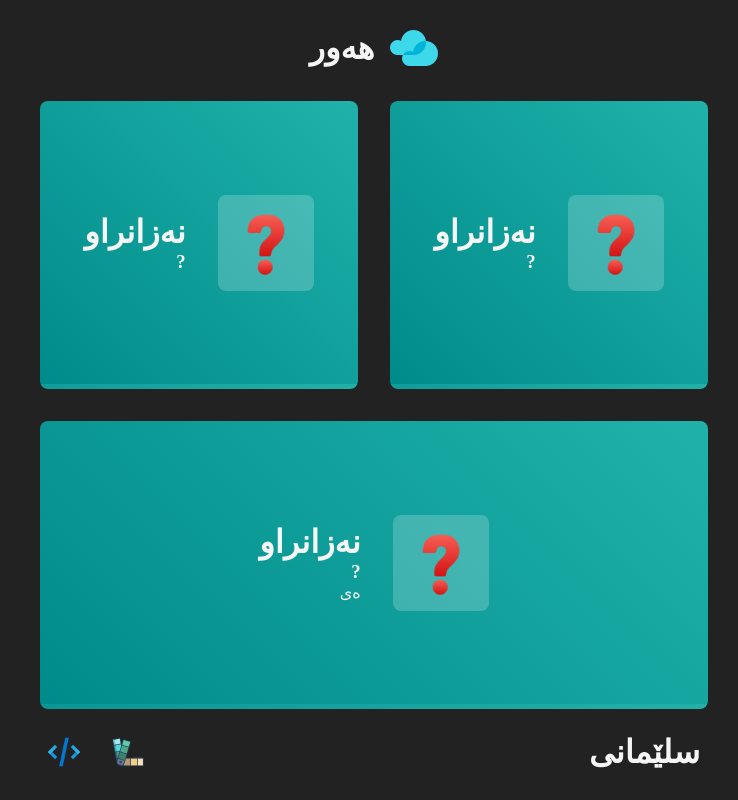
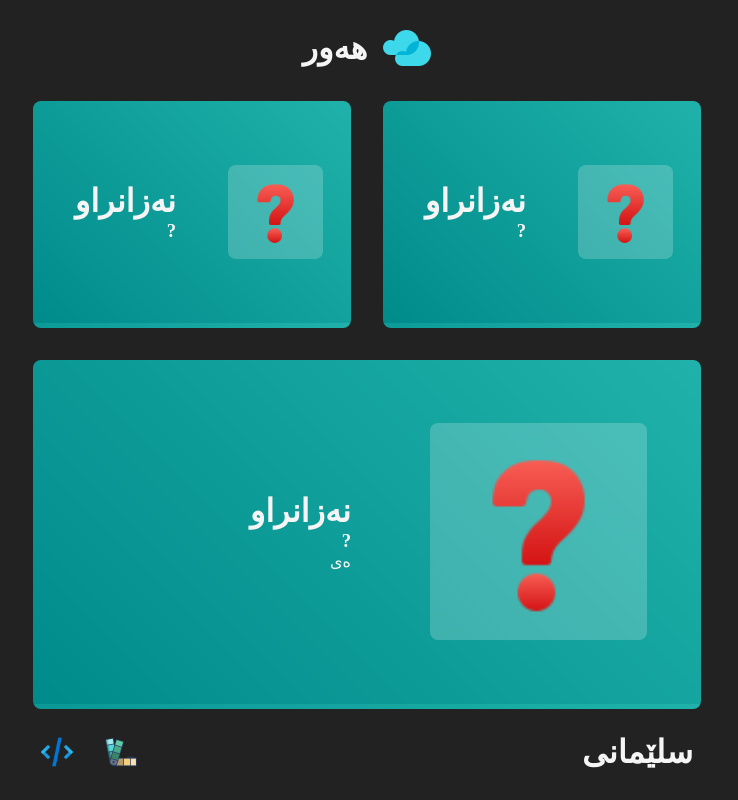
Before and after one commit to ahme-dev/hawr, a React (Vite) app: page / in a window 1280 px wide. Shown: the whole page, without its empty margins (542-1280 px from the left). Built offline with nearby package versions, Linux system fonts and the light colour scheme; a small style sheet from the web is missing.

Commit message:
Realign day component with grid

```diff
--- a/src/components/Day.css
+++ b/src/components/Day.css
@@ -1,7 +1,8 @@
 .Day {
   flex-grow: 1;
 
-  display: flex;
+  display: grid;
+  grid-template-columns: 1fr 1fr;
   align-items: center;
   justify-content: center;
   gap: 2rem;
@@ -10,10 +11,16 @@
 }
 
 .Day-img {
+  display: flex;
+  justify-content: center;
+  align-items: center;
+}
+
+.Day-img img {
   background-color: rgba(255, 255, 255, 0.2);
   border-radius: 0.5rem;
   padding: 0.5rem;
-  width: 6rem;
+  width: 70%;
 }
 
 .theme-blue {
--- a/src/components/Day.jsx
+++ b/src/components/Day.jsx
@@ -6,7 +6,9 @@ let themes = ["blue", "red", "green", "yellow"];
 function Day(props) {
   return (
     <div className={`Day clickable theme-${themes[props.theme]}`}>
-      <img className="Day-img" src={props.image}></img>
+      <div className="Day-img">
+        <img src={props.image}></img>
+      </div>
       <div className="Day-text">
         <h1>{props.status}</h1>
         <h3>{props.temp}</h3>
```
